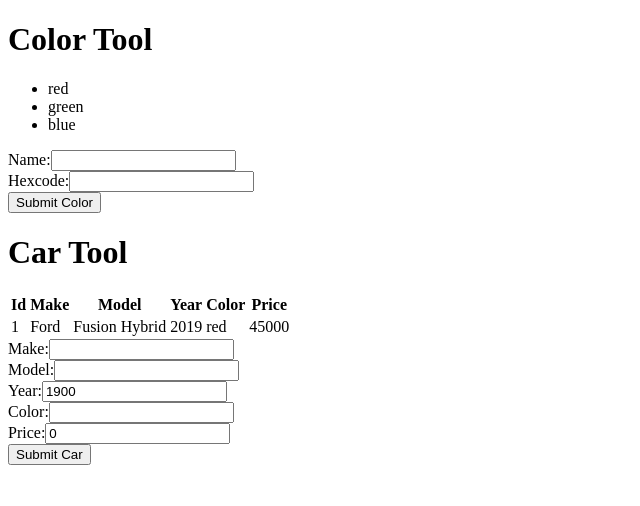
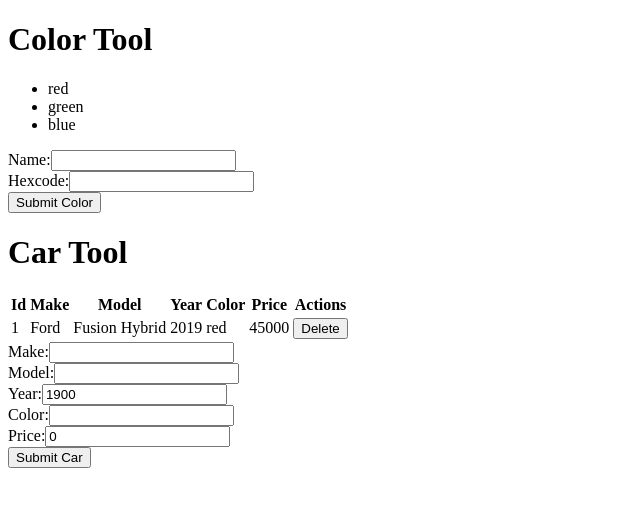
Before and after one commit to t4d-classes/react_01262022, a React (Create React App) app in the folder demo-app/: page / in a window 1280 px wide. Shown: the top 506 px of the page, without its empty margins (0-640 px from the left). Built offline with nearby package versions, Linux system fonts and the light colour scheme.

Commit message:
add solution to exercise 8

```diff
--- a/demo-app/src/components/CarTable.js
+++ b/demo-app/src/components/CarTable.js
@@ -12,10 +12,13 @@ export const CarTable = (props) => {
           <th>Year</th>
           <th>Color</th>
           <th>Price</th>
+          <th>Actions</th>
         </tr>
       </thead>
       <tbody>
-        {props.cars.map(car => <CarViewRow key={car.id} car={car} />)}
+        {props.cars.map(car =>
+          <CarViewRow key={car.id} car={car}
+            onDeleteCar={props.onDeleteCar} />)}
       </tbody>
     </table>
   )
--- a/demo-app/src/components/CarTool.js
+++ b/demo-app/src/components/CarTool.js
@@ -20,10 +20,15 @@ export const CarTool = (props) => {
 
   };
 
+  const deleteCar = (carId) => {
+
+    setCars(cars.filter(c =>c.id !== carId));
+  };
+
   return (
     <>
       <ToolHeader headerText="Car Tool" />
-      <CarTable cars={cars} />
+      <CarTable cars={cars} onDeleteCar={deleteCar} />
       <CarForm onSubmitCar={addCar} />
     </>
   );
--- a/demo-app/src/components/CarViewRow.js
+++ b/demo-app/src/components/CarViewRow.js
@@ -1,13 +1,23 @@
 export const CarViewRow = (props) => {
+
+  // const deleteCar = () => {
+  //   props.onDeleteCar(props.car.id);
+  // }
 
   return (
     <tr>
+      {/* React.createElement('td', { children: props.car.id }) */}
       <td>{props.car.id}</td>
       <td>{props.car.make}</td>
       <td>{props.car.model}</td>
       <td>{props.car.year}</td>
       <td>{props.car.color}</td>
       <td>{props.car.price}</td>
+      <td>
+        {/* <button type="button" onClick={deleteCar}>Delete</button> */}
+        <button type="button"
+          onClick={() => props.onDeleteCar(props.car.id)}>Delete</button>
+      </td>
     </tr>
   )
 }
```
